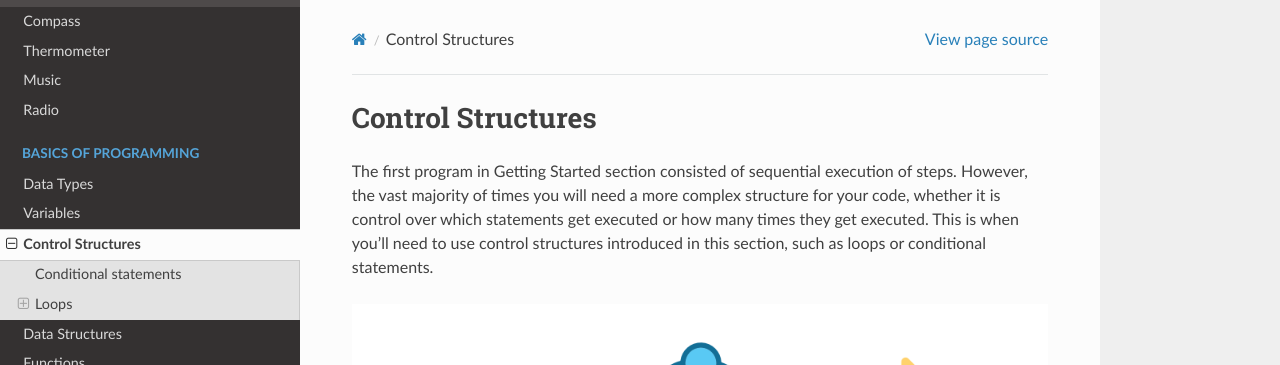
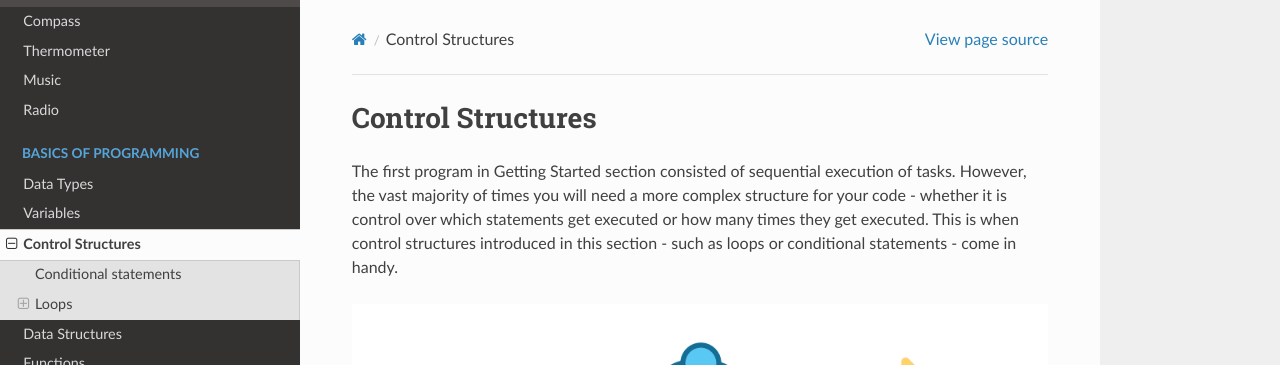
Before and after one commit to rharbird/microbit-challenges, a Sphinx documentation site: the page built from docs/source/basics/control.rst, in a window 1280 px wide and 900 px high. Shown: the top 365 px of the window. Built offline with Sphinx 7.4.7 and the Read the Docs theme 2.0.0, drawn with Linux system fonts in a browser that asks for light colours; pages that are not in the unit, such as notebooks, are missing from menus.

Commit message:
Modify text

```diff
--- a/docs/source/basics/control.rst
+++ b/docs/source/basics/control.rst
@@ -2,9 +2,9 @@
 Control Structures
 ******************
 
-The first program in Getting Started section consisted of sequential execution of steps. However, the vast majority of times you will need a more complex structure
-for your code, whether it is control over which statements get executed or how many times they get executed. This is when you'll need to use control structures
-introduced in this section, such as loops or conditional statements.
+The first program in Getting Started section consisted of sequential execution of tasks. However, the vast majority of times you will need a more complex structure
+for your code - whether it is control over which statements get executed or how many times they get executed. This is when control structures introduced in this section
+- such as loops or conditional statements - come in handy.
 
 .. image:: assets/control_structures_diagram.png
    :align: center
@@ -79,6 +79,7 @@ The inner loop::
 will execute the loop five times substituting ``y`` for consecutive values in the range ``0`` to ``4`` each time. Again, the loop will stop before it reaches the final value in the range.
 
 
+
 While loops
 -----------
 One of the most common things you might want to do with a ``while`` loop is to do something forever, that is until the micro:bit
```
